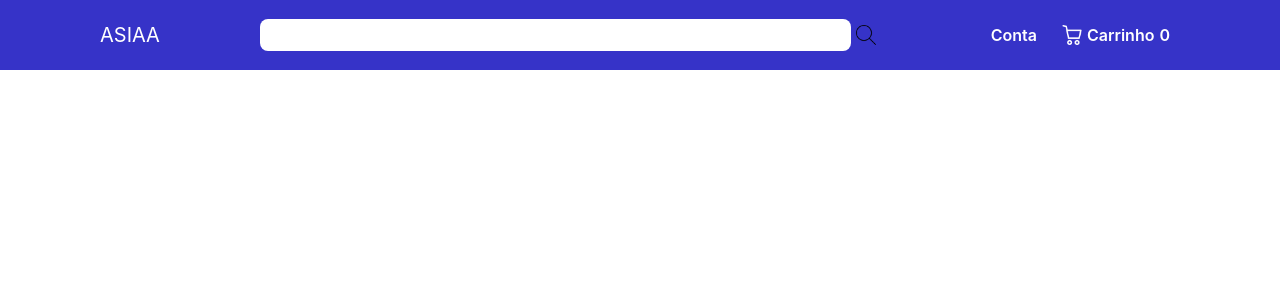
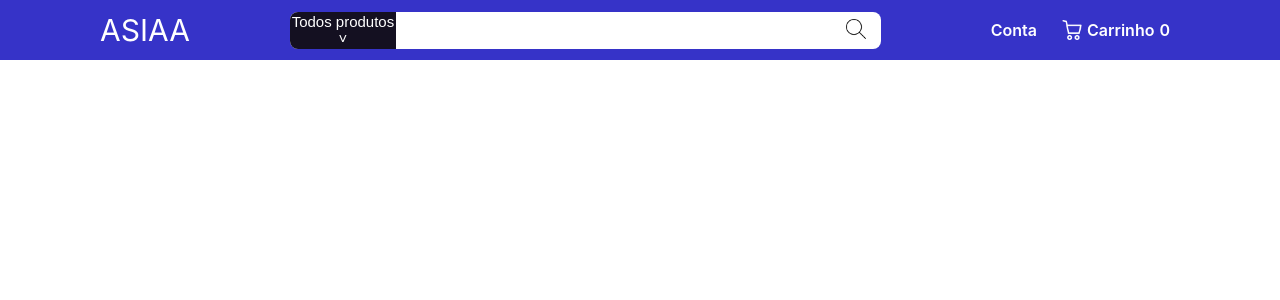
Before and after one commit to Exm4c/Asiaa, a React (Create React App) app: page / in a window 1280 px wide. Shown: the top 300 px of the page. Built offline with nearby package versions, Linux system fonts and the light colour scheme.

Commit message:
Add buttons on navbar

```diff
--- a/src/components/navbar/index.js
+++ b/src/components/navbar/index.js
@@ -22,9 +22,12 @@ function Navbar() {
 
                     <div className="navbar-search">
 
+                        <button type="summit" className="navbar-searchDropdown">Todos produtos ˅</button>
                         <input className="navbar-searchInput" type="text"/>
-                        <img src={search} className="navbar-search-icon" alt="search"/>
 
+
+
+                        <button type="summit" className="navbar-searchButton"><img src={search} className="navbar-search-icon" alt="search"/></button>
 
                     </div>
 
--- a/src/components/navbar/navbar.css
+++ b/src/components/navbar/navbar.css
@@ -1,5 +1,5 @@
 .navbar{
-    height: 70px;
+    height: 60px;
     display:flex;
     align-items: center;
     background-color: #3633C8;
@@ -22,7 +22,7 @@
     color:white;
     margin-right: 100px;
     margin-left: 100px;
-    font-size: 20px;
+    font-size: 30px;
 
 }
 
@@ -31,21 +31,42 @@
     flex: 1;
     align-items:center;
     border-radius: 8px;
-
+    background-color:white;
+    padding-right: 10px;
 }
 
 .navbar-searchInput{
-    height: 12px;
+    height: 100%;
     padding: 10px;
     border: none;
     width: 100%;
     border-radius: 8px;
     outline: none;
+    display: block;
+    font-size: 15px;
 
 }
+.navbar-searchDropdown{
+    height: 37px;
+    width: 25%;
+    border-top-left-radius: 8px;
+    border-bottom-left-radius: 8px;
+    padding:0;
+    background:#141021;
+    color: white;
+    font-size: 15px;
+    outline: none;
+    border: none;
+}
+.navbar-searchButton{
 
+    border-radius: 8px;
+    border: none;
+    padding: 0;
+    background: none;
+}
 .navbar-search-icon{
-    height:20px;
+    height: 20px;
     width: 20px;
     padding: 5px;
 
```
